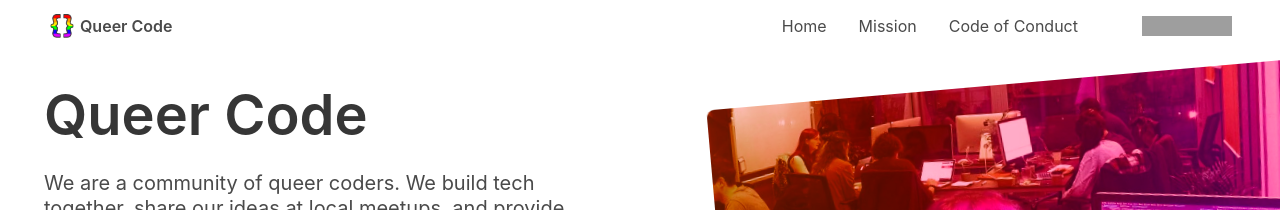
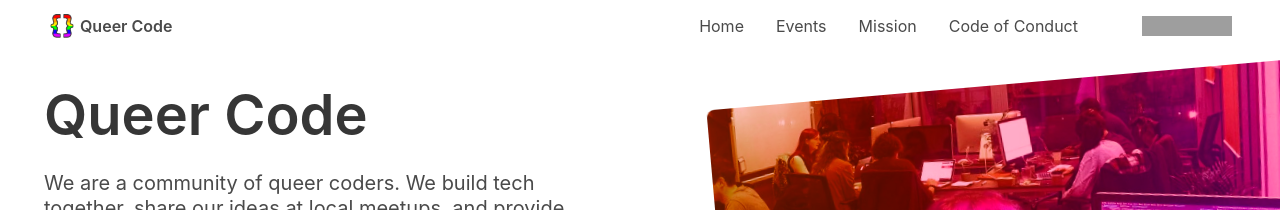
Before and after one commit to QueerCodeOrg/queercodeberlin.github.io, a Jekyll site: the page built from index.html, in a window 1280 px wide. Shown: the top 210 px of the page. Built offline with Jekyll 4.4.1, drawn with Linux system fonts in a browser that asks for light colours; comment, search, counter and statistics services are not loaded; grey boxes are pictures that could not be loaded.

Commit message:
Add events page to header

```diff
--- a/_includes/header.html
+++ b/_includes/header.html
@@ -49,6 +49,9 @@
           <a class="navbar-item" href="/">
             Home
           </a>
+          <a class="navbar-item" href="/events">
+           Events
+          </a>
           <a class="navbar-item" href="mission">
             Mission
           </a>
```
